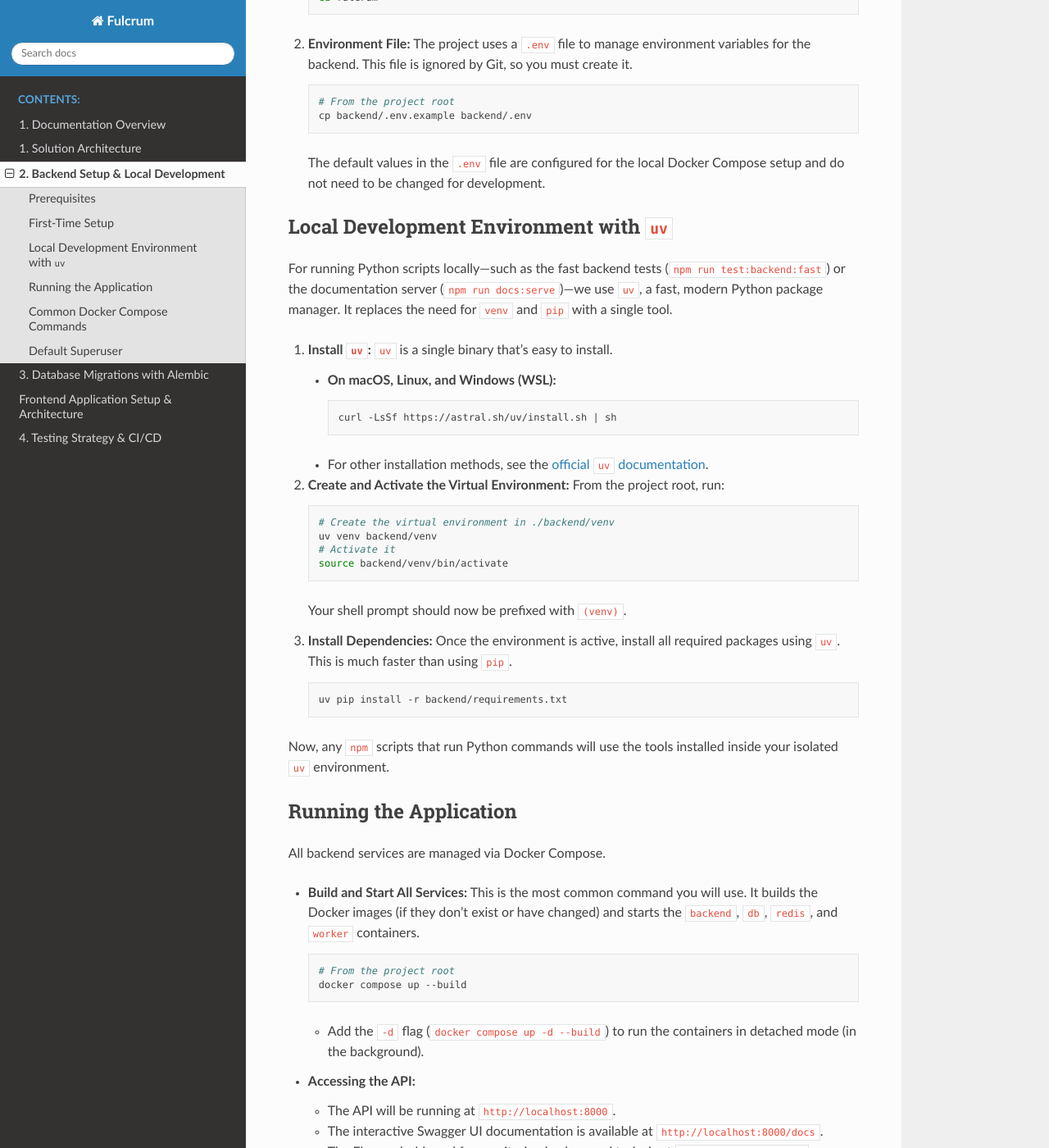
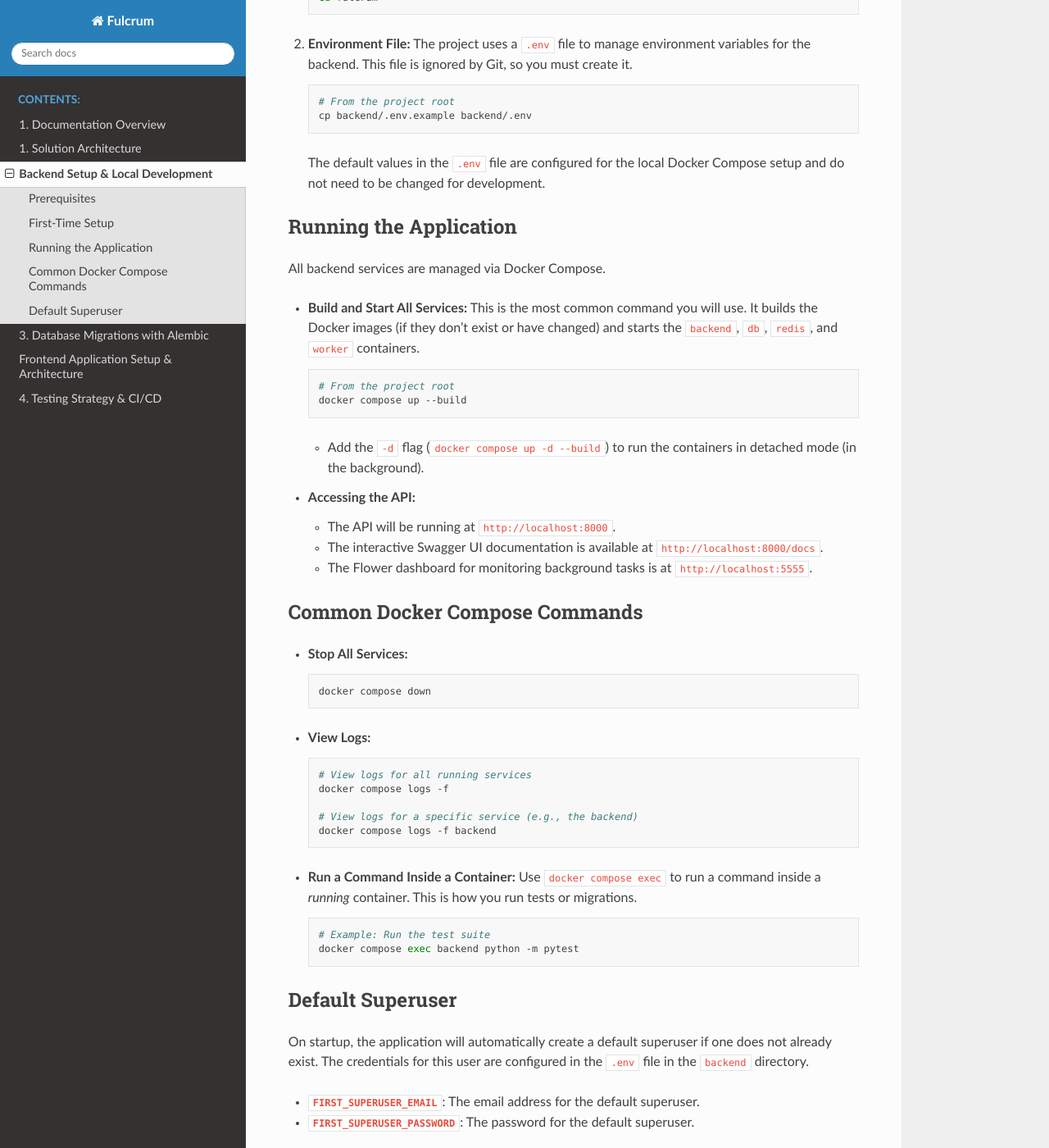
Before and after one commit to nickvander/fulcrum, a Sphinx documentation site: the page built from docs/source/backend-setup.md, in a window 1280 px wide and 1400 px high, scrolled down 493 px. Shown: the whole window at 82% size. Built offline with Sphinx 7.4.7 and the Read the Docs theme 3.1.0, drawn with Linux system fonts in a browser that asks for light colours; some of the changed text lies outside the part shown.

Commit message:
refactor(project): Refactor docs and fix CI caching
 - Fixes uv caching in CI workflows by using actions/cache.

 - Creates a central CONTRIBUTING.md for all developer setup and guidelines.

 - Refactors documentation structure for better clarity and separation of concerns.

````diff
--- a/docs/source/backend-setup.md
+++ b/docs/source/backend-setup.md
@@ -1,7 +1,7 @@
-# 2. Backend Setup & Local Development
+# Backend Setup & Local Development
 
 This document provides a guide to setting up and running the backend services
-for local development.
+for local development using Docker.
 
 ## Prerequisites
 
@@ -26,42 +26,6 @@ for local development.
     ```
     The default values in the `.env` file are configured for the local Docker
     Compose setup and do not need to be changed for development.
-
-## Local Development Environment with `uv`
-
-For running Python scripts locally—such as the fast backend tests
-(`npm run test:backend:fast`) or the documentation server
-(`npm run docs:serve`)—we use `uv`, a fast, modern Python package manager. It
-replaces the need for `venv` and `pip` with a single tool.
-
-1.  **Install `uv`:**
-    `uv` is a single binary that's easy to install.
-    -   **On macOS, Linux, and Windows (WSL):**
-        ```bash
-        curl -LsSf https://astral.sh/uv/install.sh | sh
-        ```
-    -   For other installation methods, see the
-        [official `uv` documentation](https://astral.sh/uv#installation).
-
-2.  **Create and Activate the Virtual Environment:**
-    From the project root, run:
-    ```bash
-    # Create the virtual environment in ./backend/venv
-    uv venv backend/venv
-    # Activate it
-    source backend/venv/bin/activate
-    ```
-    Your shell prompt should now be prefixed with `(venv)`.
-
-3.  **Install Dependencies:**
-    Once the environment is active, install all required packages using `uv`.
-    This is much faster than using `pip`.
-    ```bash
-    uv pip install -r backend/requirements.txt
-    ```
-
-Now, any `npm` scripts that run Python commands will use the tools installed
-inside your isolated `uv` environment.
 
 ## Running the Application
 
--- a/docs/source/conf.py
+++ b/docs/source/conf.py
@@ -7,8 +7,8 @@
 # https://www.sphinx-doc.org/en/master/usage/configuration.html#project-information
 
 project = 'Fulcrum'
-copyright = '2025, Nick Vander'
-author = 'Nick Vander'
+copyright = '2025, Nick Van der Auwermeulen'
+author = 'Nick Van der Auwermeulen'
 release = '1.0'
 
 # -- General configuration ---------------------------------------------------
````
Also changed, not shown: CONTRIBUTING.md (added, +83 -0 lines), README.md (+4 -77 lines), docs/README.md, 4 other files.
